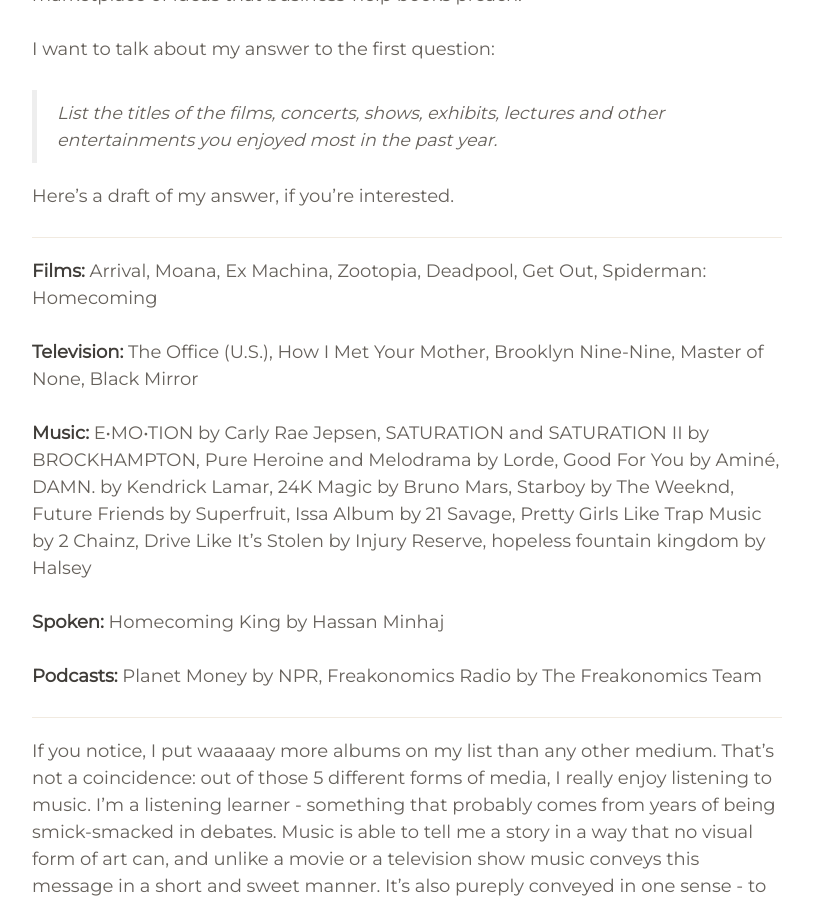
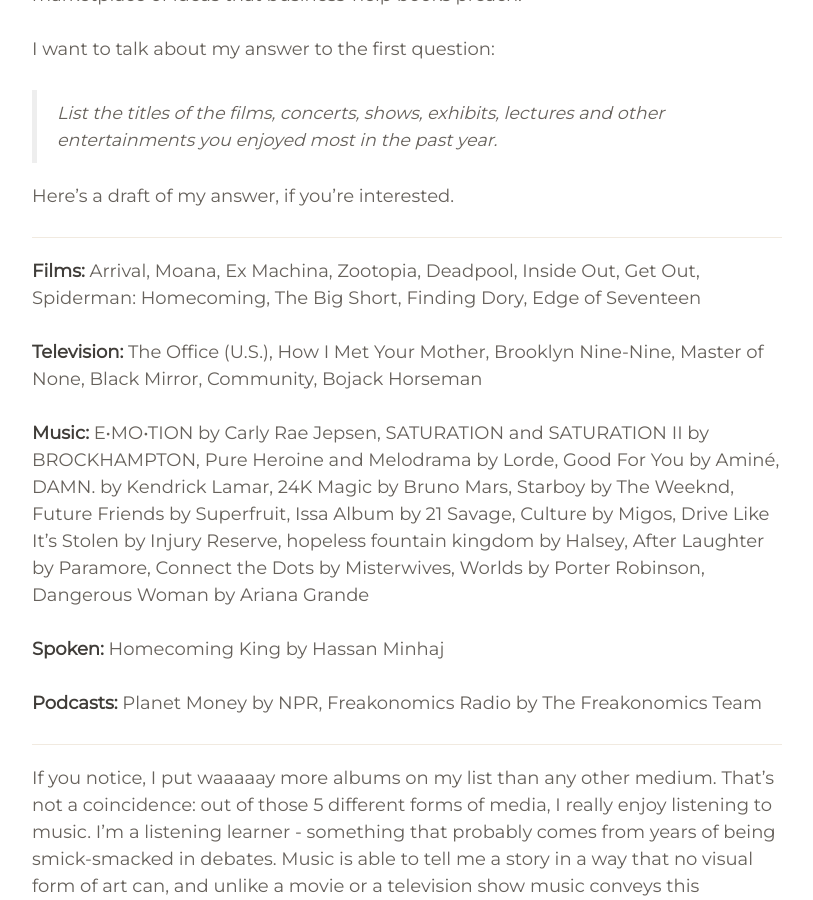
Before and after one commit to mattxwang/lowkey, a Jekyll site: the page built from _posts/2017-10-18-tumultuous-times.markdown, in a window 1280 px wide and 900 px high, scrolled down 1335 px. Shown: the whole window, without its empty margins (233-1046 px from the left). Built offline with Jekyll 4.4.1, drawn with Linux system fonts in a browser that asks for light colours; some of the changed text lies outside the part shown.

Commit message:
minor fixes

```diff
--- a/_posts/2017-10-18-tumultuous-times.markdown
+++ b/_posts/2017-10-18-tumultuous-times.markdown
@@ -33,11 +33,11 @@
 
 _____
 
-**Films:** Arrival, Moana, Ex Machina, Zootopia, Deadpool, Get Out, Spiderman: Homecoming
+**Films:** Arrival, Moana, Ex Machina, Zootopia, Deadpool, Inside Out, Get Out, Spiderman: Homecoming, The Big Short, Finding Dory, Edge of Seventeen
 
-**Television:** The Office (U.S.), How I Met Your Mother, Brooklyn Nine-Nine, Master of None, Black Mirror
+**Television:** The Office (U.S.), How I Met Your Mother, Brooklyn Nine-Nine, Master of None, Black Mirror, Community, Bojack Horseman
 
-**Music:** E•MO•TION by Carly Rae Jepsen, SATURATION and SATURATION II by BROCKHAMPTON, Pure Heroine and Melodrama by Lorde, Good For You by Aminé, DAMN. by Kendrick Lamar, 24K Magic by Bruno Mars, Starboy by The Weeknd, Future Friends by Superfruit, Issa Album by 21 Savage, Pretty Girls Like Trap Music by 2 Chainz, Drive Like It’s Stolen by Injury Reserve, hopeless fountain kingdom by Halsey
+**Music:** E•MO•TION by Carly Rae Jepsen, SATURATION and SATURATION II by BROCKHAMPTON, Pure Heroine and Melodrama by Lorde, Good For You by Aminé, DAMN. by Kendrick Lamar, 24K Magic by Bruno Mars, Starboy by The Weeknd, Future Friends by Superfruit, Issa Album by 21 Savage, Culture by Migos, Drive Like It’s Stolen by Injury Reserve, hopeless fountain kingdom by Halsey, After Laughter by Paramore, Connect the Dots by Misterwives, Worlds by Porter Robinson, Dangerous Woman by Ariana Grande
 
 **Spoken:** Homecoming King by Hassan Minhaj
 
```
Also changed, not shown: other parts of _posts/2017-10-18-tumultuous-times.markdown (+1 -1 lines).
